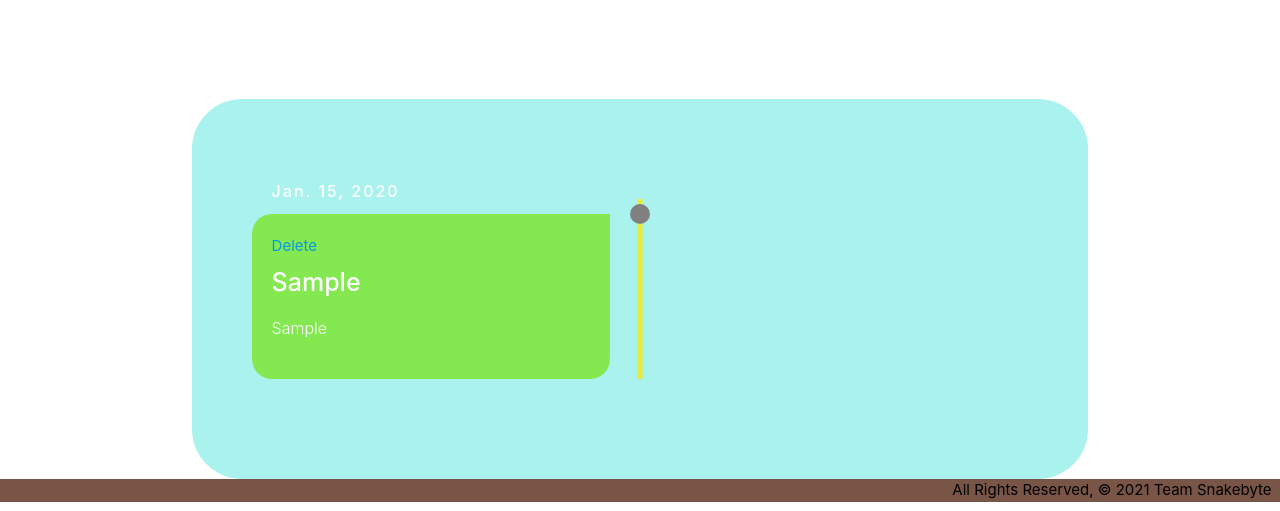
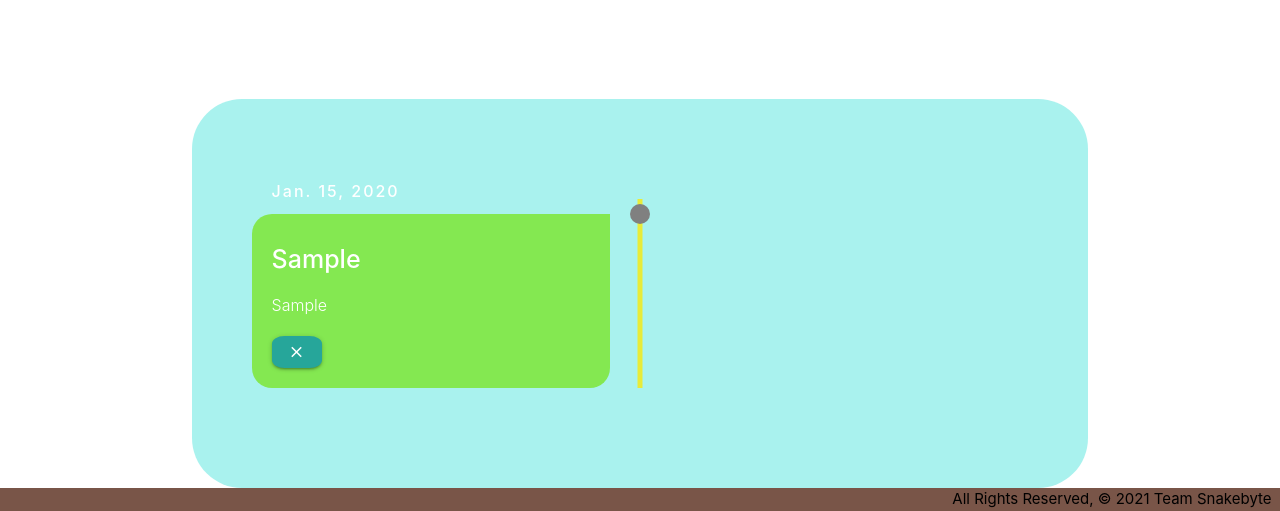
Before and after one commit to kitkatcode10/map-out, a Django app: page /vacations/1/ in a window 1280 px wide. Shown: the part 2030-2541 px from the top of the page. Run offline with Django 3.2, Linux system fonts and the light colour scheme; tables that the repository leaves empty hold one stand-in row (values such as "Sample post").

Commit message:
styled delete icon for iti

```diff
--- a/main_app/static/css/style.css
+++ b/main_app/static/css/style.css
@@ -91,6 +91,9 @@ footer.page-footer {
   margin-bottom: 10px;
   letter-spacing: 2px;
 }
+.timeline-content .btn-small {
+  border-radius: 25% !important;
+}
 @media only screen and (min-width: 768px) {
   .timeline:before {
     content: "";
--- a/main_app/templates/vacations/detail.html
+++ b/main_app/templates/vacations/detail.html
@@ -138,9 +138,9 @@
         <li>
           <div class="timeline-content">
             <h3 class="timeline-date">{{itinerary.date}}</h3>
-            <a class="waves-effect waves-light " href="{% url 'delete_itinerary' vacation.id itinerary.id %}">Delete</a>
             <h1>{{itinerary.activity}}</h1>
             <p>{{itinerary.location}}</p>
+            <a class="waves-effect waves-light btn-small " href="{% url 'delete_itinerary' vacation.id itinerary.id %}"><i class="material-icons">clear</i></a>
           </div>
         </li>
         {% endfor %}
```
Also changed, not shown: main_app/migrations/0021_merge_20210706_0514.py (added).
